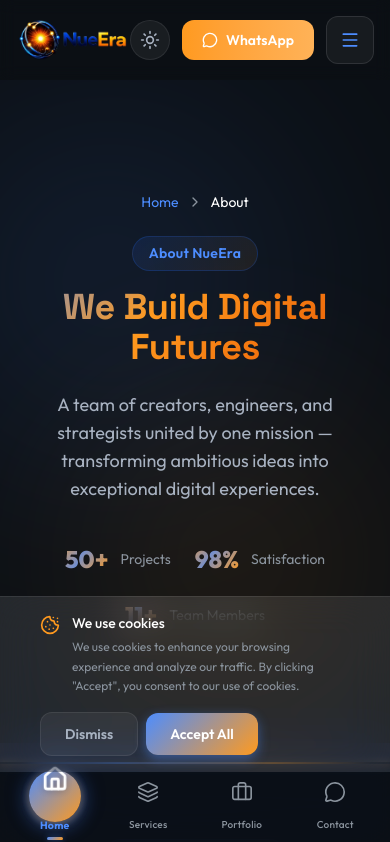
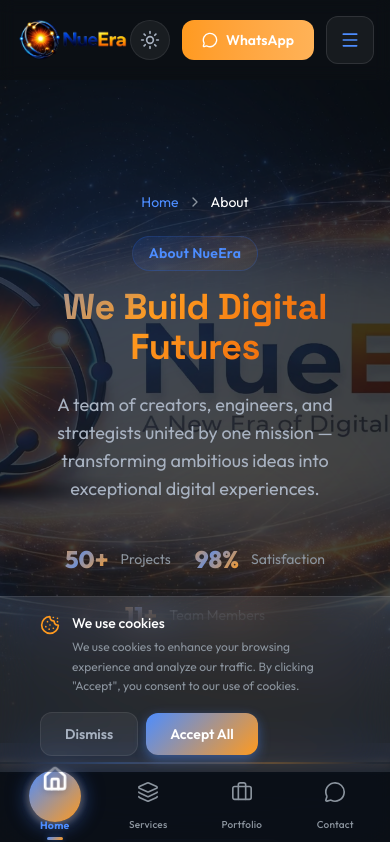
Before and after one commit to nueera/webpage_v3, a Next.js app: page /about in a window 390 px wide. Shown: the top 842 px of the page. Built offline with nearby package versions, Linux system fonts and the light colour scheme.

Commit message:
fix: show hero background image on all screen sizes with object-center for better mobile framing

```diff
--- a/src/app/about/page.tsx
+++ b/src/app/about/page.tsx
@@ -104,8 +104,8 @@
 
       {/* ═══════════ 1. HERO (enhanced) ═══════════ */}
       <section className="relative py-28 md:py-36 overflow-hidden">
-        <div className="absolute inset-0 z-0 hidden md:block">
-          <Image src="/assets/images/about.webp" alt="" fill className="object-cover opacity-20" sizes="100vw" />
+        <div className="absolute inset-0 z-0">
+          <Image src="/assets/images/about.webp" alt="" fill className="object-cover object-center opacity-20" sizes="100vw" />
         </div>
         {/* Hero mesh overlay */}
         <div className="hero-mesh" aria-hidden="true">
--- a/src/app/contact/page.tsx
+++ b/src/app/contact/page.tsx
@@ -246,8 +246,8 @@
     <>
       {/* ═══════════ 1. HERO (enhanced) ═══════════ */}
       <section className="relative py-28 md:py-36 overflow-hidden">
-        <div className="absolute inset-0 z-0 hidden md:block">
-          <Image src="/assets/images/about.webp" alt="" fill className="object-cover opacity-20" sizes="100vw" />
+        <div className="absolute inset-0 z-0">
+          <Image src="/assets/images/about.webp" alt="" fill className="object-cover object-center opacity-20" sizes="100vw" />
         </div>
         {/* Hero mesh overlay */}
         <div className="hero-mesh" aria-hidden="true">
--- a/src/app/portfolio/page.tsx
+++ b/src/app/portfolio/page.tsx
@@ -78,8 +78,8 @@
     <>
       {/* Hero */}
       <section className="relative py-24 md:py-32 overflow-hidden">
-        <div className="absolute inset-0 z-0 hidden md:block">
-          <Image src="/assets/images/about.webp" alt="" fill className="object-cover opacity-20" sizes="100vw" />
+        <div className="absolute inset-0 z-0">
+          <Image src="/assets/images/about.webp" alt="" fill className="object-cover object-center opacity-20" sizes="100vw" />
         </div>
         <div className="hero-mesh" aria-hidden="true">
           <div className="orb orb-blue" style={{ opacity: 0.3 }} />
--- a/src/app/services/page.tsx
+++ b/src/app/services/page.tsx
@@ -257,8 +257,8 @@
     <>
       {/* ═══════════════════ 1. HERO ═══════════════════ */}
       <section className="relative py-24 md:py-32 overflow-hidden">
-        <div className="absolute inset-0 z-0 hidden md:block">
-          <Image src="/assets/images/about.webp" alt="" fill className="object-cover opacity-20" sizes="100vw" />
+        <div className="absolute inset-0 z-0">
+          <Image src="/assets/images/about.webp" alt="" fill className="object-cover object-center opacity-20" sizes="100vw" />
         </div>
         <div className="hero-mesh" aria-hidden="true">
           <div className="orb orb-blue" style={{ opacity: 0.3 }} />
```
